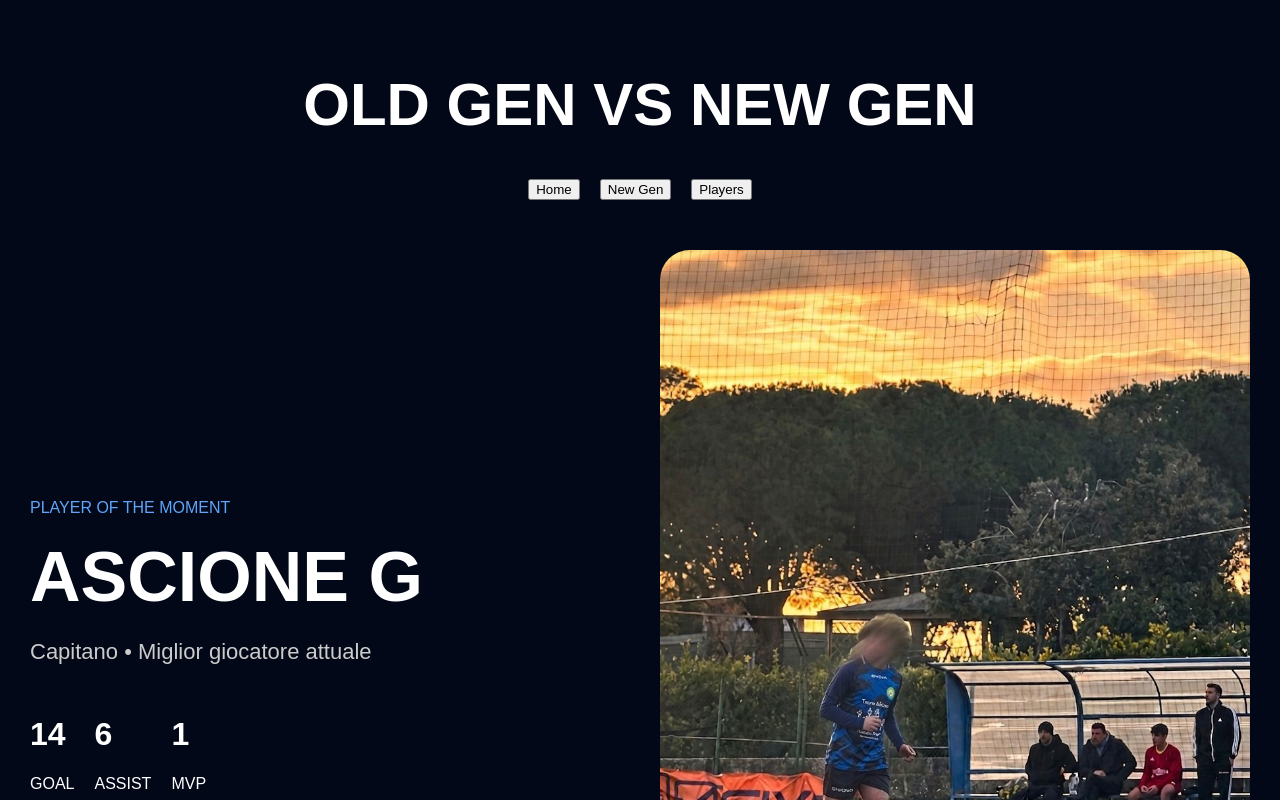
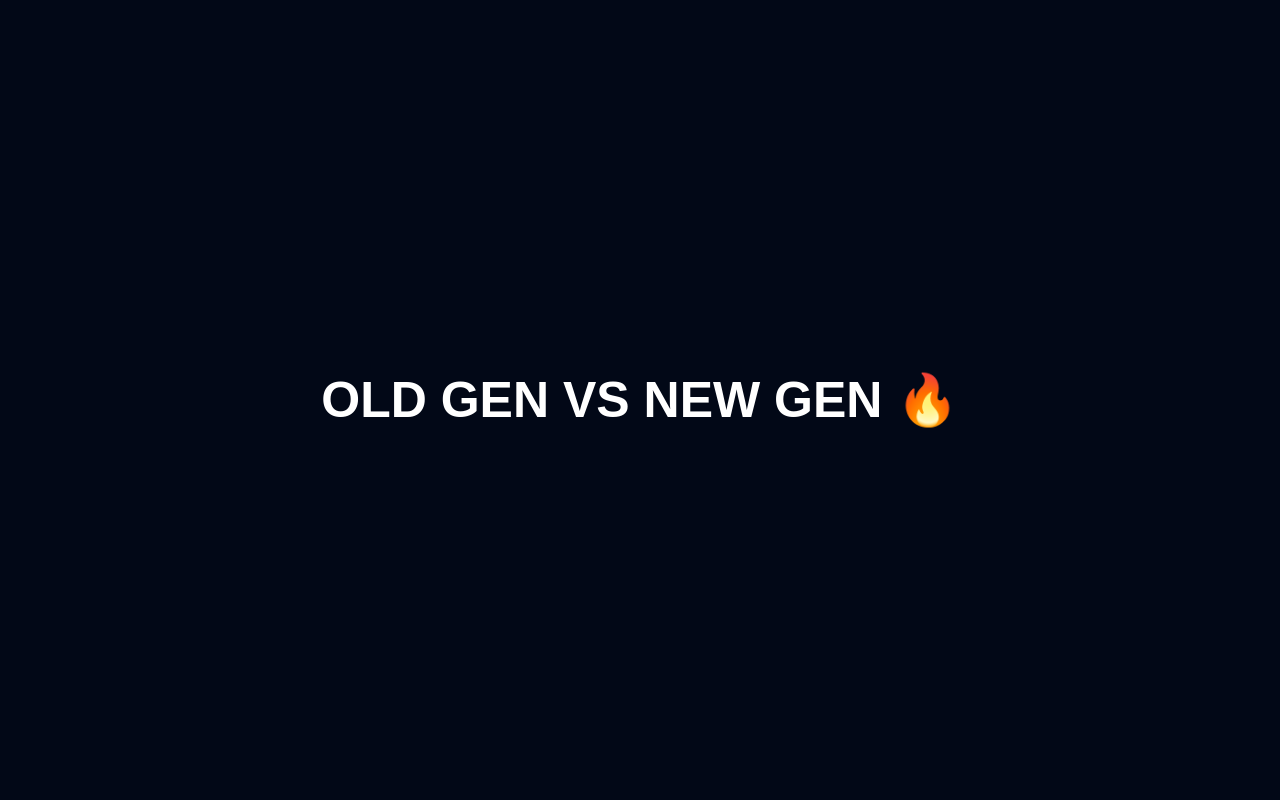
Before and after one commit to gianni7779/oldgenvsnewgen2026, a React (Vite) app: page / in a window 1280 px wide. Shown: the top 800 px of the page. Built offline with nearby package versions, Linux system fonts and the light colour scheme.

Commit message:
Update App.jsx

```diff
--- a/src/App.jsx
+++ b/src/App.jsx
@@ -1,230 +1,18 @@
-import { useState } from 'react'
-
-export default function OldGenVsNewGen() {
-
-  const [activePage, setActivePage] = useState('Home')
-
-  const playerStats = [
-    {
-      name: 'Ascione G',
-      goals: 14,
-      assists: 6,
-      mvp: 1,
-      role: 'CAPITANO',
-      image: '/ascione-g.jpg'
-    },
-    {
-      name: 'Paduano',
-      goals: 5,
-      assists: 4,
-      mvp: 0,
-      role: 'ATTACCANTE',
-      image: '/paduano.jpg'
-    },
-    {
-      name: 'Sorrentino',
-      goals: 3,
-      assists: 2,
-      mvp: 0,
-      role: 'DIFENSORE',
-      image: '/sorrentino.jpg'
-    },
-    {
-      name: 'Nocerino',
-      goals: 2,
-      assists: 1,
-      mvp: 0,
-      role: 'CENTROCAMPISTA',
-      image: '/nocerino.jpg'
-    }
-  ]
-
+export default function App() {
   return (
-    <div style={{
-      minHeight:'100vh',
-      background:'#020817',
-      color:'white',
-      padding:'30px'
-    }}>
-
-      <h1 style={{
-        textAlign:'center',
-        fontSize:'60px',
-        marginBottom:'40px'
-      }}>
-        OLD GEN VS NEW GEN
-      </h1>
-
-      <div style={{
-        display:'flex',
-        justifyContent:'center',
-        gap:'20px',
-        marginBottom:'50px',
-        flexWrap:'wrap'
-      }}>
-
-        <button onClick={() => setActivePage('Home')}>
-          Home
-        </button>
-
-        <button onClick={() => setActivePage('New Gen')}>
-          New Gen
-        </button>
-
-        <button onClick={() => setActivePage('Players')}>
-          Players
-        </button>
-
-      </div>
-
-      {activePage === 'Home' && (
-
-        <div style={{
-          display:'grid',
-          gridTemplateColumns:'1fr 1fr',
-          gap:'40px',
-          alignItems:'center'
-        }}>
-
-          <div>
-
-            <p style={{
-              color:'#60a5fa'
-            }}>
-              PLAYER OF THE MOMENT
-            </p>
-
-            <h2 style={{
-              fontSize:'70px',
-              margin:'20px 0'
-            }}>
-              ASCIONE G
-            </h2>
-
-            <p style={{
-              color:'#ccc',
-              fontSize:'22px'
-            }}>
-              Capitano • Miglior giocatore attuale
-            </p>
-
-            <div style={{
-              display:'flex',
-              gap:'20px',
-              marginTop:'30px'
-            }}>
-
-              <div>
-                <h1>14</h1>
-                <p>GOAL</p>
-              </div>
-
-              <div>
-                <h1>6</h1>
-                <p>ASSIST</p>
-              </div>
-
-              <div>
-                <h1>1</h1>
-                <p>MVP</p>
-              </div>
-
-            </div>
-
-          </div>
-
-          <div>
-
-            <img
-              src="/ascione-g.jpg"
-              style={{
-                width:'100%',
-                borderRadius:'30px'
-              }}
-            />
-
-          </div>
-
-        </div>
-
-      )}
-
-      {activePage === 'New Gen' && (
-
-        <div style={{
-          textAlign:'center'
-        }}>
-
-          <img
-            src="/newgen-logo.png"
-            style={{
-              width:'150px',
-              marginBottom:'30px'
-            }}
-          />
-
-          <img
-            src="/newgen-formation.png"
-            style={{
-              width:'400px',
-              maxWidth:'100%',
-              borderRadius:'30px'
-            }}
-          />
-
-        </div>
-
-      )}
-
-      {activePage === 'Players' && (
-
-        <div style={{
-          display:'grid',
-          gridTemplateColumns:'repeat(auto-fit,minmax(250px,1fr))',
-          gap:'30px'
-        }}>
-
-          {playerStats.map((player) => (
-
-            <div
-              key={player.name}
-              style={{
-                background:'#111827',
-                padding:'20px',
-                borderRadius:'30px'
-              }}
-            >
-
-              <img
-                src={player.image}
-                style={{
-                  width:'100px',
-                  height:'100px',
-                  objectFit:'cover',
-                  borderRadius:'20px'
-                }}
-              />
-
-              <h2>{player.name}</h2>
-
-              <p style={{
-                color:'#60a5fa'
-              }}>
-                {player.role}
-              </p>
-
-              <p>⚽ Goals: {player.goals}</p>
-              <p>🎯 Assist: {player.assists}</p>
-              <p>🏆 MVP: {player.mvp}</p>
-
-            </div>
-
-          ))}
-
-        </div>
-
-      )}
-
+    <div
+      style={{
+        background: "#020817",
+        color: "white",
+        minHeight: "100vh",
+        display: "flex",
+        justifyContent: "center",
+        alignItems: "center",
+        fontSize: "50px",
+        fontWeight: "bold"
+      }}
+    >
+      OLD GEN VS NEW GEN 🔥
     </div>
   )
 }
```
